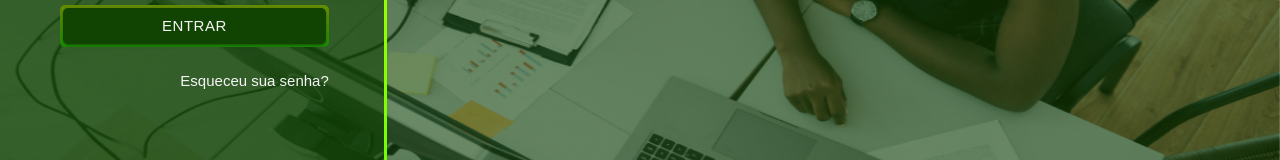
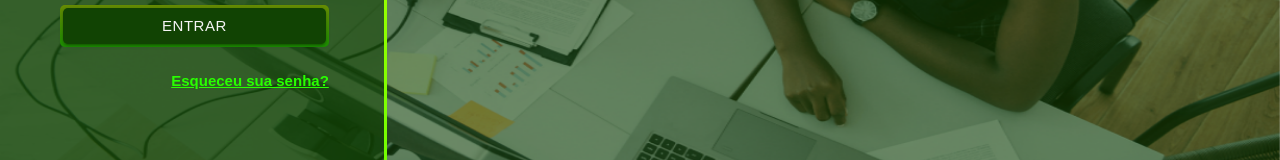
Before and after one commit to brazona/idp, an Angular app in the folder app/ui/: page /autenticacao in a window 1280 px wide. In both pictures the pointer is over the link "Esqueceu sua senha?". Shown: the part 506-666 px from the top of the page. Built offline with nearby package versions, Linux system fonts and the light colour scheme.

Commit message:
feat: incluido efeito visuais ao selecionar componentes da pagina

```diff
--- a/app/ui/src/app/pages/autenticacao/autenticacao.component.scss
+++ b/app/ui/src/app/pages/autenticacao/autenticacao.component.scss
@@ -36,3 +36,10 @@
     text-decoration: none;
     position: relative;
 }
+
+.link-recuperacao:hover{
+    color: font.$brazona-font-color-hover;
+    //font-size: font.$brazona-font-size-hover;
+    font-weight: font.$brazona-font-weight-hover;
+    text-decoration: font.$brazona-font-decoration-hover;
+}
--- a/app/ui/src/app/pages/components/buttons/access/access.component.scss
+++ b/app/ui/src/app/pages/components/buttons/access/access.component.scss
@@ -12,6 +12,9 @@
     background-color: paleta.$brazona-verde-escuro;
     border-radius: 5px;
 }
+.btn-access:hover{
+    color: font.$brazona-font-color-hover;
+}
 .container-btn-access{
     background-image: paleta.$brazona-amarelo-gradiente;
     //background-image: linear-gradient(to right, transparent, black, transparent);
--- a/app/ui/src/app/pages/components/fields/password/password.component.html
+++ b/app/ui/src/app/pages/components/fields/password/password.component.html
@@ -2,9 +2,9 @@
     <input type="password" class="form-control field-password" id="floatingPassword" placeholder="Password">
     <label class="label-field-password" for="floatingPassword">Password</label>
     <div *ngIf="passVisibility; else templateName">
-        <span (click)="showPass()" class="material-icons">visibility</span>
+        <span (click)="showPass()" class="material-icons icon-password">visibility</span>
     </div>
     <ng-template #templateName>
-        <span (click)="showPass()" class="material-icons">visibility_off</span>
+        <span (click)="showPass()" class="material-icons icon-password">visibility_off</span>
     </ng-template>
 </div>
--- a/app/ui/src/app/pages/components/fields/password/password.component.scss
+++ b/app/ui/src/app/pages/components/fields/password/password.component.scss
@@ -15,3 +15,6 @@
 .floating-field-password {
     color: font.$brazona-font-color;
 }
+.icon-password:hover{
+    color: font.$brazona-font-color-hover;
+}
--- a/app/ui/src/styles/typography.scss
+++ b/app/ui/src/styles/typography.scss
@@ -18,3 +18,7 @@ $brazona-letter-spacing: var(--russo-one-letter-spacing);
 $brazona-line-height: var(--russo-one-line-height);
 $brazona-white-space: nowrap;
 $brazona-font-style: var(--russo-one-font-style);
+$brazona-font-size-hover: 22px;
+$brazona-font-color-hover: paleta.$brazona-verde-claro;
+$brazona-font-decoration-hover: underline;
+$brazona-font-weight-hover: bolder;
```
